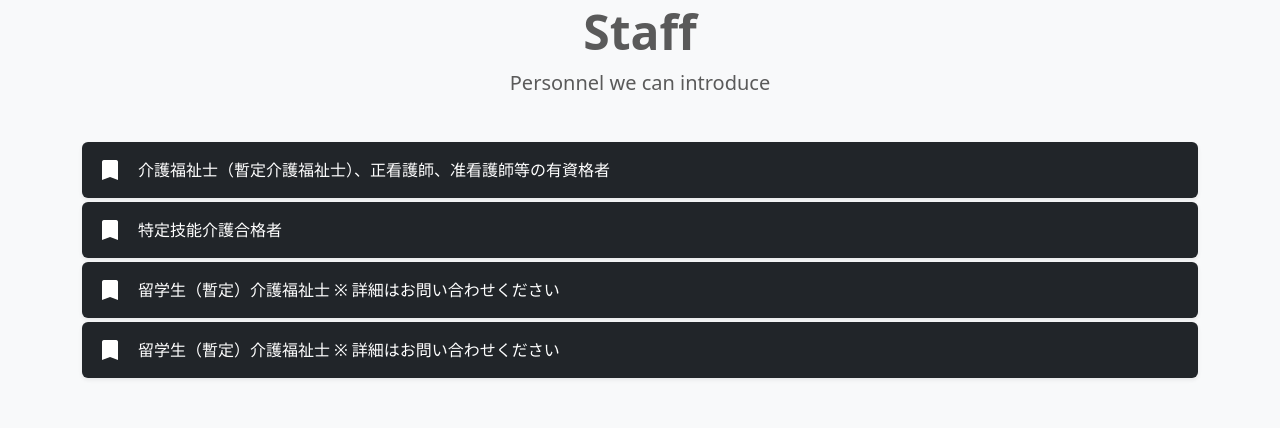
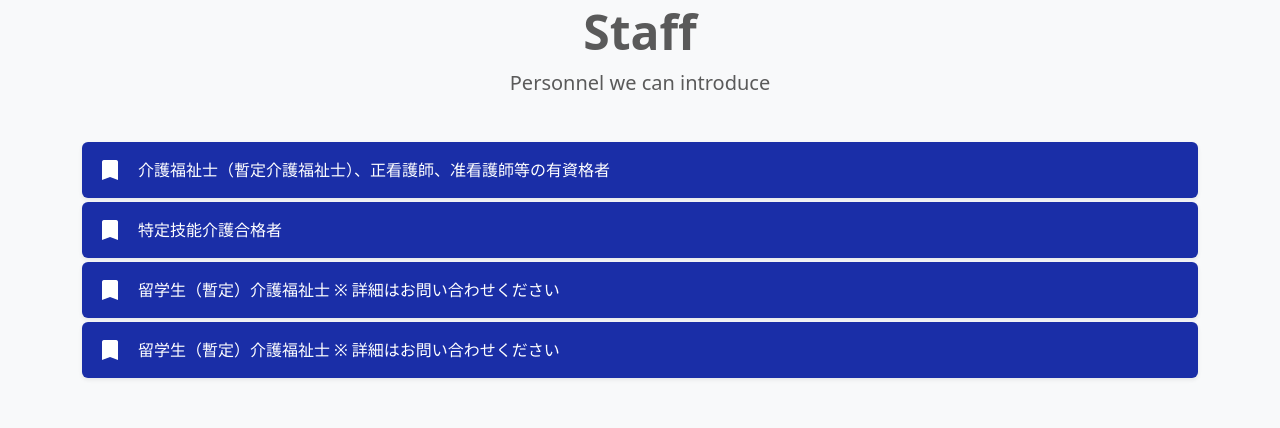
Before and after one commit to udarasan/eastbridge, a plain HTML site: page index.html in a window 1280 px wide. Shown: the part 1299-1727 px from the top of the page. Drawn offline with nearby package versions, Linux system fonts and the light colour scheme.

Commit message:
color change

```diff
--- a/index.html
+++ b/index.html
@@ -216,7 +216,7 @@
                 </div>
             </div>
             <div class="pb-5">
-                <div class="d-flex align-items-center p-3 my-1 text-white bg-dark rounded shadow-sm " data-aos="flip-up"
+                <div class="d-flex align-items-center p-3 my-1 text-white bg-newBlue rounded shadow-sm " data-aos="flip-up"
                      data-aos-duration="2000">
                     <img class="me-3" src="img/icons8-bookmark-24.png">
                     <div class="lh-1">
@@ -224,7 +224,7 @@
 
                     </div>
                 </div>
-                <div class="d-flex align-items-center p-3  my-1 text-white bg-dark rounded shadow-sm" data-aos="flip-up"
+                <div class="d-flex align-items-center p-3  my-1 text-white bg-newBlue rounded shadow-sm" data-aos="flip-up"
                      data-aos-duration="2000">
                     <img class="me-3" src="img/icons8-bookmark-24.png">
                     <div class="lh-1">
@@ -232,7 +232,7 @@
 
                     </div>
                 </div>
-                <div class="d-flex align-items-center p-3 my-1 text-white bg-dark rounded shadow-sm" data-aos="flip-up"
+                <div class="d-flex align-items-center p-3 my-1 text-white bg-newBlue rounded shadow-sm" data-aos="flip-up"
                      data-aos-duration="2000">
                     <img class="me-3" src="img/icons8-bookmark-24.png">
                     <div class="lh-1">
@@ -240,7 +240,7 @@
 
                     </div>
                 </div>
-                <div class="d-flex align-items-center p-3  my-1 text-white bg-dark rounded shadow-sm" data-aos="flip-up"
+                <div class="d-flex align-items-center p-3  my-1 text-white bg-newBlue rounded shadow-sm" data-aos="flip-up"
                      data-aos-duration="2000">
                     <img class="me-3" src="img/icons8-bookmark-24.png">
                     <div class="lh-1">
```
